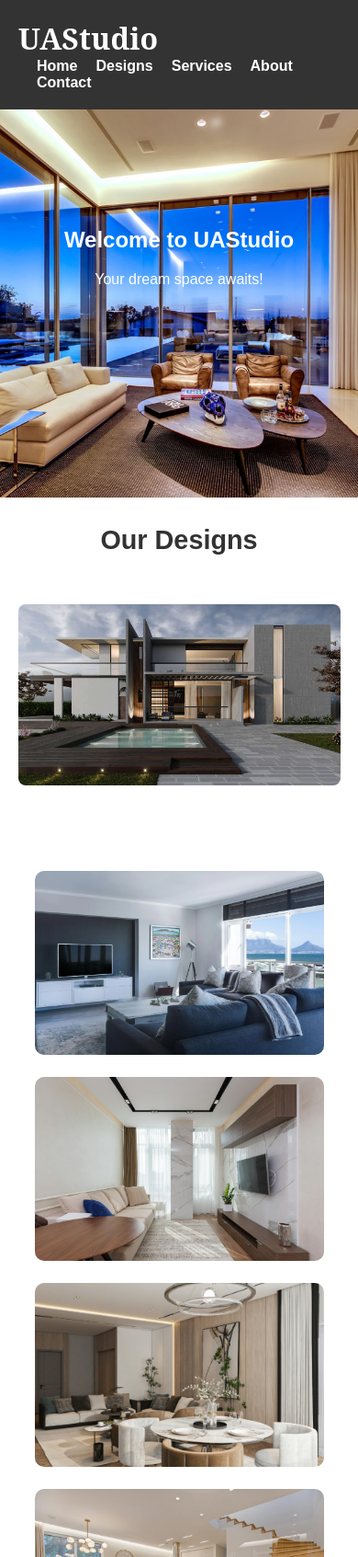
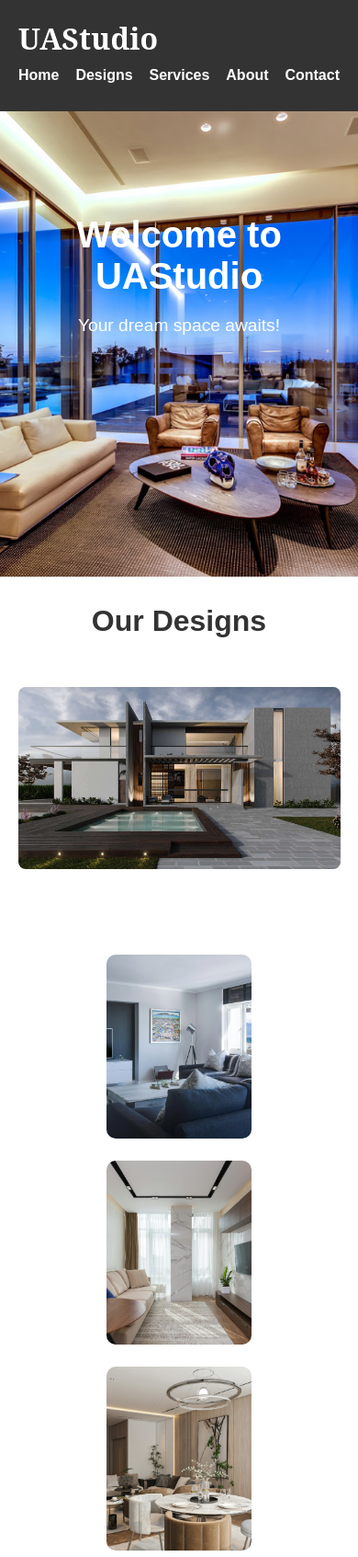
Before and after one commit to sahiem-s/interior-design-website, a plain HTML site: page index.html in a window 390 px wide. Shown: the top 1693 px of the page at 92% size. Drawn offline with Linux system fonts and the light colour scheme.

Commit message:
Updated style.css for responsiveness

```diff
--- a/style.css
+++ b/style.css
@@ -47,6 +47,29 @@ nav ul li a.active {
 
 nav ul li a:hover {
   color: white;
+}
+
+/* Responsive Navbar for Mobile */
+@media (max-width: 768px) {
+  nav {
+    flex-direction: column; /* Stack items vertically on small screens */
+    align-items: flex-start;
+  }
+
+  nav ul {
+    width: 100%; /* Full width for mobile */
+    justify-content: space-between;
+    padding: 0;
+  }
+
+  nav ul li {
+    margin-left: 0; /* Remove left margin on mobile */
+    padding: 10px 0; /* Add padding for spacing */
+  }
+
+  nav ul li a {
+    font-size: 1em; /* Slightly smaller font size for mobile */
+  }
 }
 
 /* Hero Section */
@@ -276,66 +299,6 @@ footer {
   box-shadow: 0 -2px 5px rgba(0, 0, 0, 0.1);
 }
 
-/* Responsive Styles */
-@media (max-width: 768px) {
-  nav h1 {
-    font-size: 2em; /* Responsive adjustment */
-  }
-
-  .hero {
-    height: 50vh; /* Adjusted height */
-  }
-
-  .hero h2 {
-    font-size: 1.5em;
-  }
-
-  .hero p {
-    font-size: 1em;
-    margin-bottom: 100px;
-  }
-
-  .contact h2 {
-    font-size: 1.5em;
-  }
-
-  .contact button {
-    font-size: 1em;
-  }
-
-  .social-media h2 {
-    font-size: 1.6em;
-  }
-
-  footer {
-    font-size: 0.9em;
-    padding: 15px 0;
-  }
-
-  .service-item,
-  .design-item {
-    width: 90%; /* Full width for smaller screens */
-    max-width: none; /* Remove max-width */
-  }
-
-  /* Additional adjustments */
-  .design-container {
-    flex-direction: column; /* Stack designs vertically on small screens */
-    align-items: center; /* Center align items */
-  }
-
-  .image-slider-section h2,
-  .services h2 {
-    font-size: 1.8em; /* Smaller font size for headers */
-  }
-
-  /* Adjust button size */
-  .contact button {
-    max-width: 200px; /* Limit width for mobile devices */
-    margin: 20px auto; /* Center button horizontally */
-  }
-}
-
 /* Specific Styles for 375px */
 @media (max-width: 375px) {
   nav h1 {
```
